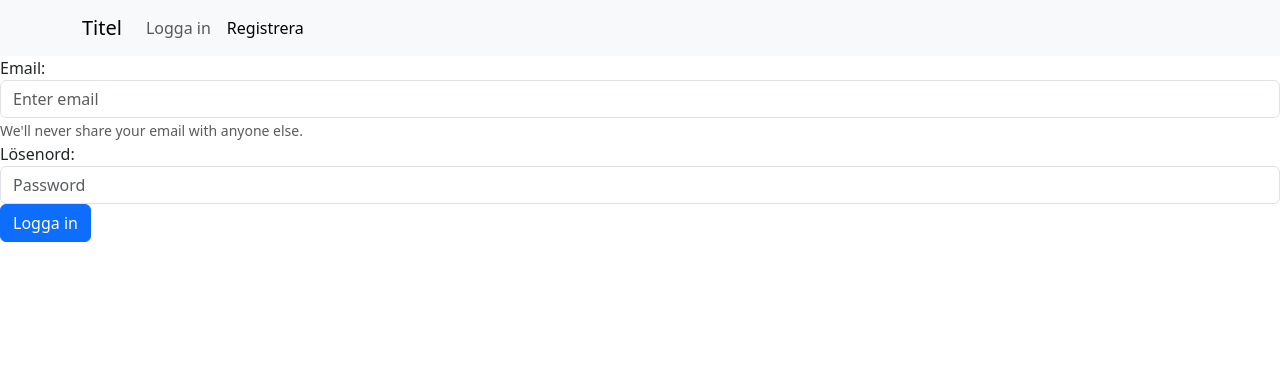
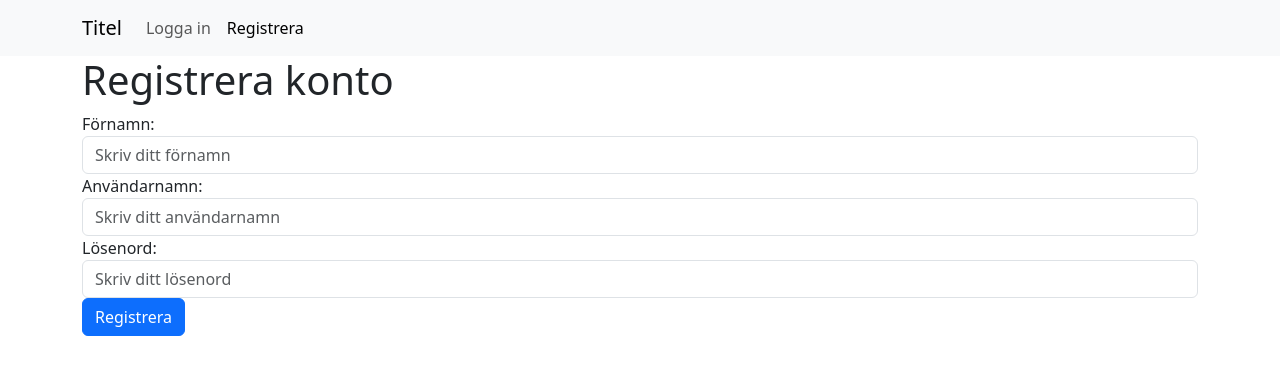
Before and after one commit to veppaan/vue-projekt-fullstack, a Vue app: page /register in a window 1280 px wide. Shown: the top 374 px of the page. Built offline with nearby package versions, Linux system fonts and the light colour scheme.

Commit message:
post anropar i registrering, skapar två vyer för att lägga till och redigera vara

```diff
--- a/package.json
+++ b/package.json
@@ -13,6 +13,7 @@
   },
   "dependencies": {
     "bootstrap": "^5.3.8",
+    "bootstrap-icons": "^1.13.1",
     "vue": "^3.5.26",
     "vue-router": "^4.6.4"
   },
--- a/src/components/ItemSection.vue
+++ b/src/components/ItemSection.vue
@@ -3,9 +3,10 @@
       <th scope="row">{{item.name}}</th>
       <td>{{item.description}}</td>
       <td>{{item.price}}</td>
-      <td>{{item.stock}}</td>
+      <td class="w-auto text-nowrap"><div class="d-flex align-items-center gap-2" style="width: 25ch;"><input type="number" v-model.number="item.stock" class="form-control form-control-sm w-25"> <button type="button" class="btn btn-primary btn-sm">Uppdatera saldo</button></div></td>
       <td>{{item.articleNumber}}</td>
       <td>{{item.image}}</td>
+      <td><i class="bi bi-pen"></i><i class="bi bi-trash3-fill"></i></td>
     </tr>
 </template>
 
--- a/src/main.js
+++ b/src/main.js
@@ -2,6 +2,7 @@ import { createApp } from 'vue'
 import App from './App.vue'
 import router from './router'
 import 'bootstrap/dist/css/bootstrap.min.css'
+import 'bootstrap-icons/font/bootstrap-icons.css'
 import 'bootstrap/dist/js/bootstrap.bundle.js'
 
 const app = createApp(App)
--- a/src/views/ItemsView.vue
+++ b/src/views/ItemsView.vue
@@ -15,6 +15,7 @@
       <th scope="col">Saldo</th>
       <th scope="col">Artikelnummer</th>
       <th scope="col">Bild</th>
+      <th scope="col">Ändringar</th>
     </tr>
   </thead>
   <tbody id="myTable">
--- a/src/views/LoginView.vue
+++ b/src/views/LoginView.vue
@@ -1,6 +1,7 @@
 <template>
     <HeaderFirst />
     <div class="container">
+        <h1>Logga in</h1>
     <form @submit.prevent="loginUser">
         <div class="form-group">
             <label for="exampleInputEmail1">Användarnamn:</label>
--- a/src/views/RegisterVue.vue
+++ b/src/views/RegisterVue.vue
@@ -1,21 +1,63 @@
+<template>
+    <HeaderFirst />
+    <div class="container">
+        <h1>Registrera konto</h1>
+    <form @submit.prevent="registerUser">
+        <div class="form-group">
+            <label for="firstname">Förnamn:</label>
+            <input type="text" class="form-control" id="firstname" aria-describedby="emailHelp" placeholder="Skriv ditt förnamn" v-model="firstname">
+        </div>
+        <div class="form-group">
+            <label for="username">Användarnamn:</label>
+            <input type="text" class="form-control" id="username" aria-describedby="emailHelp" placeholder="Skriv ditt användarnamn" v-model="username">
+        </div>
+        <div class="form-group">
+            <label for="password">Lösenord:</label>
+            <input type="password" class="form-control" id="password" placeholder="Skriv ditt lösenord" v-model="password">
+        </div>
+
+        <button type="submit" class="btn btn-primary">Registrera</button>
+    </form>
+</div>
+</template>
+
 <script setup lang="ts">
-import HeaderFirst from '@/components/HeaderFirst.vue';
+    import HeaderFirst from '@/components/HeaderFirst.vue';
+    import { ref } from 'vue';
+    import { useRouter } from 'vue-router';
+
+    const router = useRouter()
+
+    const username = ref('');
+    const password = ref('');
+    const firstname = ref('')
+    const error = ref('');
+
+    const registerUser = async () => {
+
+        const inputs = {
+                firstname: firstname.value,
+                username: username.value,
+                password: password.value,
+        }
+
+        error.value = "";
+        try {
+            const res = await fetch("https://backend-projekt-fullstack.onrender.com/admins/register", {
+                method: "POST",
+                headers: {
+                    "content-type": "application/json"
+                },
+                body: JSON.stringify(inputs)
+            });
+            if(res.ok){
+                console.log("Registrering lyckades " + firstname);
+                router.push('/login')
+            }
+
+        } catch (error) {
+            console.log("Error register user: " + error)
+        }
+    }
 
 </script>
-
-<template>
-    <HeaderFirst />
-    <form>
-        <div class="form-group">
-            <label for="exampleInputEmail1">Email:</label>
-            <input type="email" class="form-control" id="exampleInputEmail1" aria-describedby="emailHelp" placeholder="Enter email">
-            <small id="emailHelp" class="form-text text-muted">We'll never share your email with anyone else.</small>
-        </div>
-        <div class="form-group">
-            <label for="exampleInputPassword1">Lösenord:</label>
-            <input type="password" class="form-control" id="exampleInputPassword1" placeholder="Password">
-        </div>
-
-        <button type="submit" class="btn btn-primary">Logga in</button>
-    </form>
-</template>
```
Also changed, not shown: src/views/AddView.vue (added, +37 -0 lines), src/views/EditView.vue (added, +37 -0 lines), 1 other file (tests, documents, lock files or other folders).
